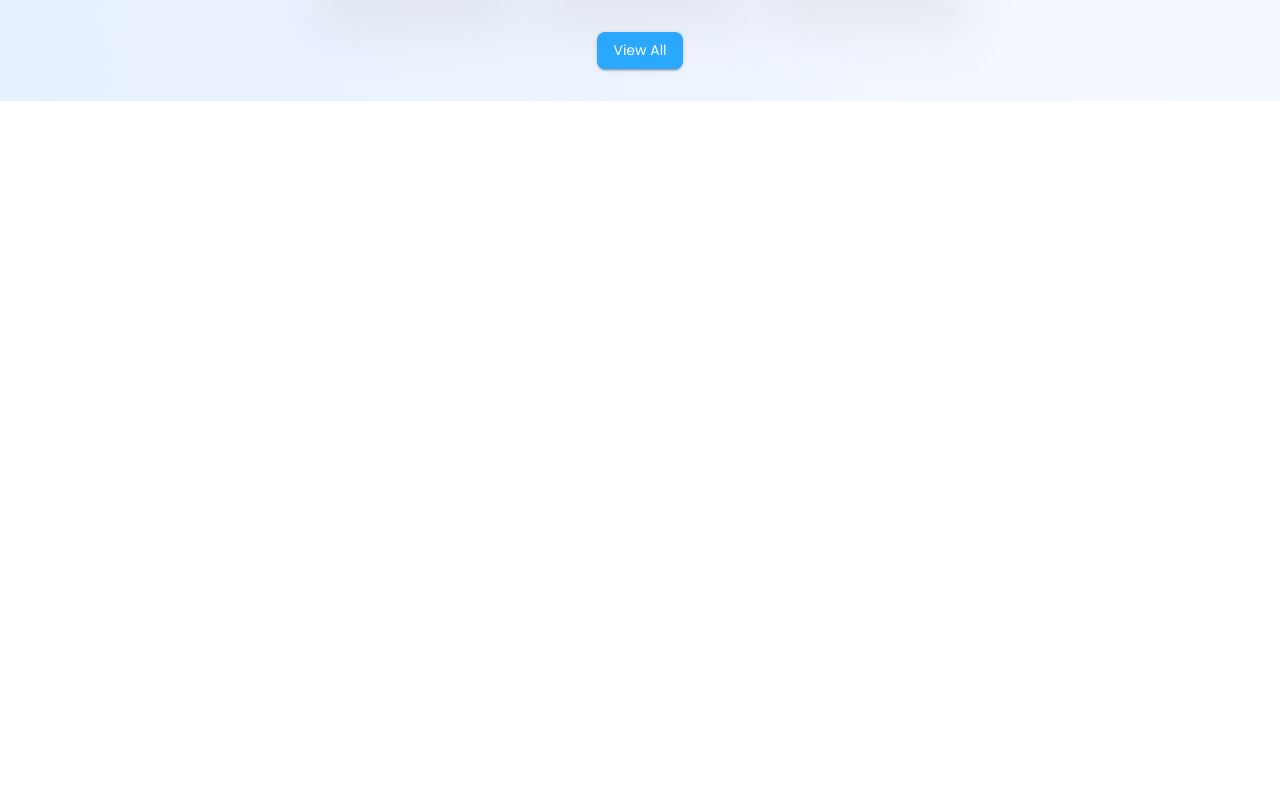
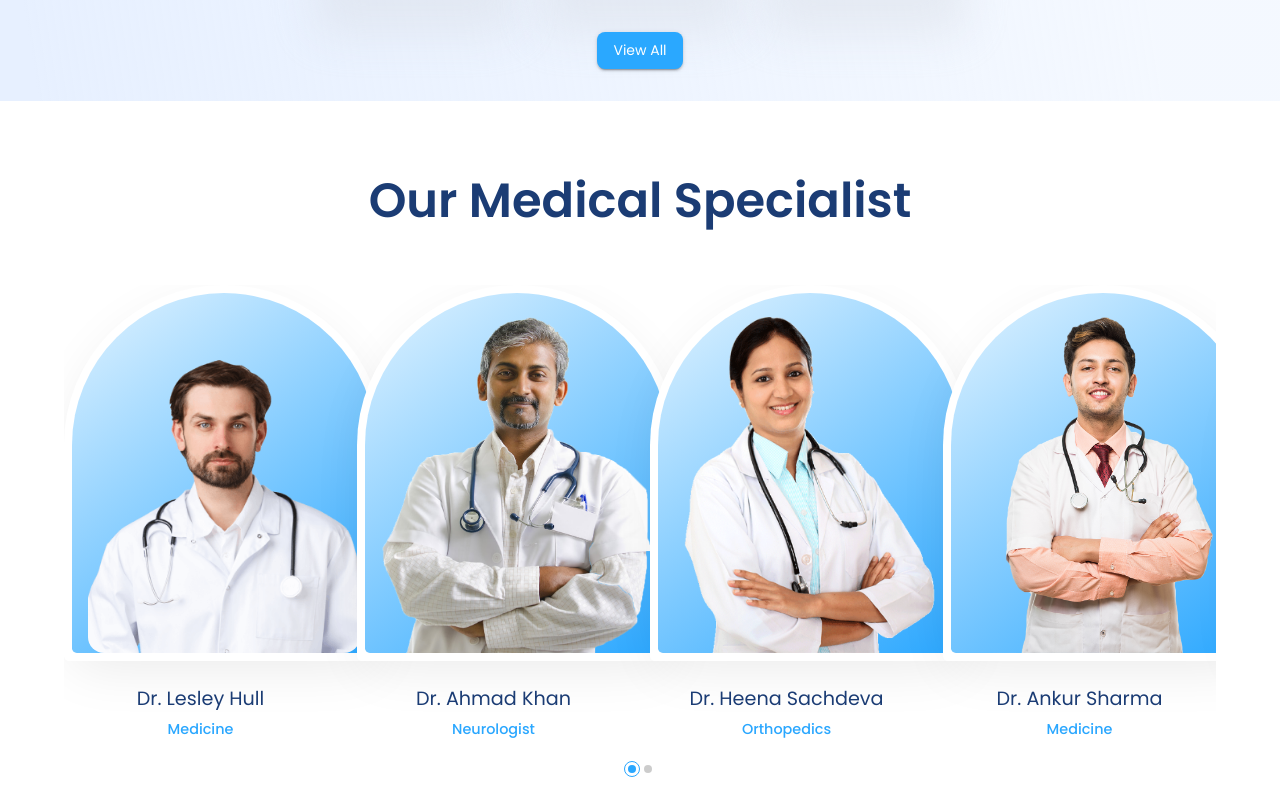
Before and after one commit to PallabRoy-SE/medify, a React (Create React App) app: page / in a window 1280 px wide. Shown: the part 1742-2547 px from the top of the page. Before the commit the page ends 1843 px from the top, so only its background shows below. Built offline with nearby package versions, Linux system fonts and the light colour scheme; no server answers.

Commit message:
feat: implement medical specialist carousel ( refs #10 )

```diff
--- /dev/null
+++ b/src/components/specialist-carousel/MedSpecialistCarousel.jsx
@@ -0,0 +1,155 @@
+import { Avatar, Box, Typography } from "@mui/material";
+import React from "react";
+import { Swiper, SwiperSlide } from "swiper/react";
+import doctor1 from "../../assets/doctors/doctor1.png";
+import doctor2 from "../../assets/doctors/doctor2.png";
+import doctor3 from "../../assets/doctors/doctor3.png";
+import doctor4 from "../../assets/doctors/doctor4.png";
+import doctor5 from "../../assets/doctors/doctor5.png";
+import "swiper/css";
+import "swiper/css/navigation";
+import "swiper/css/pagination";
+import { Pagination } from "swiper/modules";
+import { colors } from "../../theme/variables";
+
+const specialist = [
+  {
+    image: doctor1,
+    name: "Dr. Lesley Hull",
+    proficiency: "Medicine",
+  },
+  {
+    image: doctor2,
+    name: "Dr. Ahmad Khan",
+    proficiency: "Neurologist",
+  },
+  {
+    image: doctor3,
+    name: "Dr. Heena Sachdeva",
+    proficiency: "Orthopedics",
+  },
+  {
+    image: doctor4,
+    name: "Dr. Ankur Sharma",
+    proficiency: "Medicine",
+  },
+  {
+    image: doctor5,
+    name: "Dr. Ahmad Stevens",
+    proficiency: "Neurologist",
+  },
+];
+
+function MedSpecialistCarousel({ sx }) {
+  return (
+    <Box component="section" sx={{ ...sx }}>
+      <Typography
+        component="p"
+        color={colors.secondary}
+        fontWeight={600}
+        fontSize="3rem"
+        textAlign="center"
+        mb={6}
+      >
+        Our Medical Specialist
+      </Typography>
+      <Swiper
+        modules={[Pagination]}
+        pagination={{ clickable: true, el: ".swiper-pagination-specialist" }}
+        slidesPerView={4}
+        spaceBetween={20}
+      >
+        {specialist.map((doctor, index) => (
+          <SwiperSlide key={`specialist-carousel-${index + 1}`}>
+            <Box
+              component="div"
+              sx={{
+                backgroundColor: colors.white,
+                borderRadius: "0.5rem",
+                borderTopLeftRadius: "15.6rem",
+                borderTopRightRadius: "15.6rem",
+                boxShadow: "0px 15px 55px -10px #00000017",
+                width: "20rem",
+              }}
+              p={1}
+            >
+              <Box
+                component="div"
+                sx={{
+                  background:
+                    "linear-gradient(144.2deg, #E1F3FF 0%, #2AA7FF 100%)",
+                  borderRadius: "0.5rem",
+                  borderTopLeftRadius: "15.6rem",
+                  borderTopRightRadius: "15.6rem",
+                }}
+                pt={3}
+                px={2}
+              >
+                <Avatar
+                  sx={{
+                    width: "100%",
+                    height: "21rem",
+                    borderRadius: "1rem",
+                    "& img": {
+                      objectFit: "contain",
+                      objectPosition: "bottom",
+                    },
+                  }}
+                  src={doctor.image}
+                  alt={`specialist-${doctor.name}`}
+                />
+              </Box>
+            </Box>
+            <Typography
+              component="p"
+              fontSize="1.2rem"
+              color={colors.secondary}
+              textAlign="center"
+              mt={3}
+            >
+              {doctor.name}
+            </Typography>
+            <Typography
+              fontSize="0.9rem"
+              component="p"
+              fontWeight={500}
+              color={colors.blue}
+              textAlign="center"
+              mt={0.7}
+            >
+              {doctor.proficiency}
+            </Typography>
+          </SwiperSlide>
+        ))}
+      </Swiper>
+      <Box
+        component="div"
+        className="swiper-pagination-specialist"
+        display="flex"
+        alignItems="center"
+        flexDirection="row"
+        justifyContent="center"
+        sx={{
+          position: "static",
+          "& .swiper-pagination-bullet-active": {
+            position: "relative",
+            background: colors.blue,
+            "&:after": {
+              content: "''",
+              border: `1px solid ${colors.blue}`,
+              position: "absolute",
+              width: "1rem",
+              height: "1rem",
+              borderRadius: "50%",
+              right: "-4px",
+              top: "-4px",
+            },
+          },
+          mt: 3,
+        }}
+      />
+    </Box>
+  );
+}
+
+export default MedSpecialistCarousel;
--- a/src/pages/home/Home.jsx
+++ b/src/pages/home/Home.jsx
@@ -7,6 +7,7 @@ import useGeneric from "../../hooks/genericHook";
 import MedOfferCarousel from "../../components/offer-carousel/MedOfferCarousel";
 import { colors } from "../../theme/variables";
 import MedFindBySpecialization from "../../components/find-by-specialization/MedFindBySpecialization";
+import MedSpecialistCarousel from "../../components/specialist-carousel/MedSpecialistCarousel";
 
 function Home() {
   const { states } = useGeneric();
@@ -48,6 +49,17 @@ function Home() {
       >
         <MedFindBySpecialization />
       </Container>
+      <Box
+        component="section"
+        px={8}
+        sx={{
+          backgroundColor: colors.white,
+          paddingTop: "4rem",
+          paddingBottom: "2rem",
+        }}
+      >
+        <MedSpecialistCarousel />
+      </Box>
     </Box>
   );
 }
```
